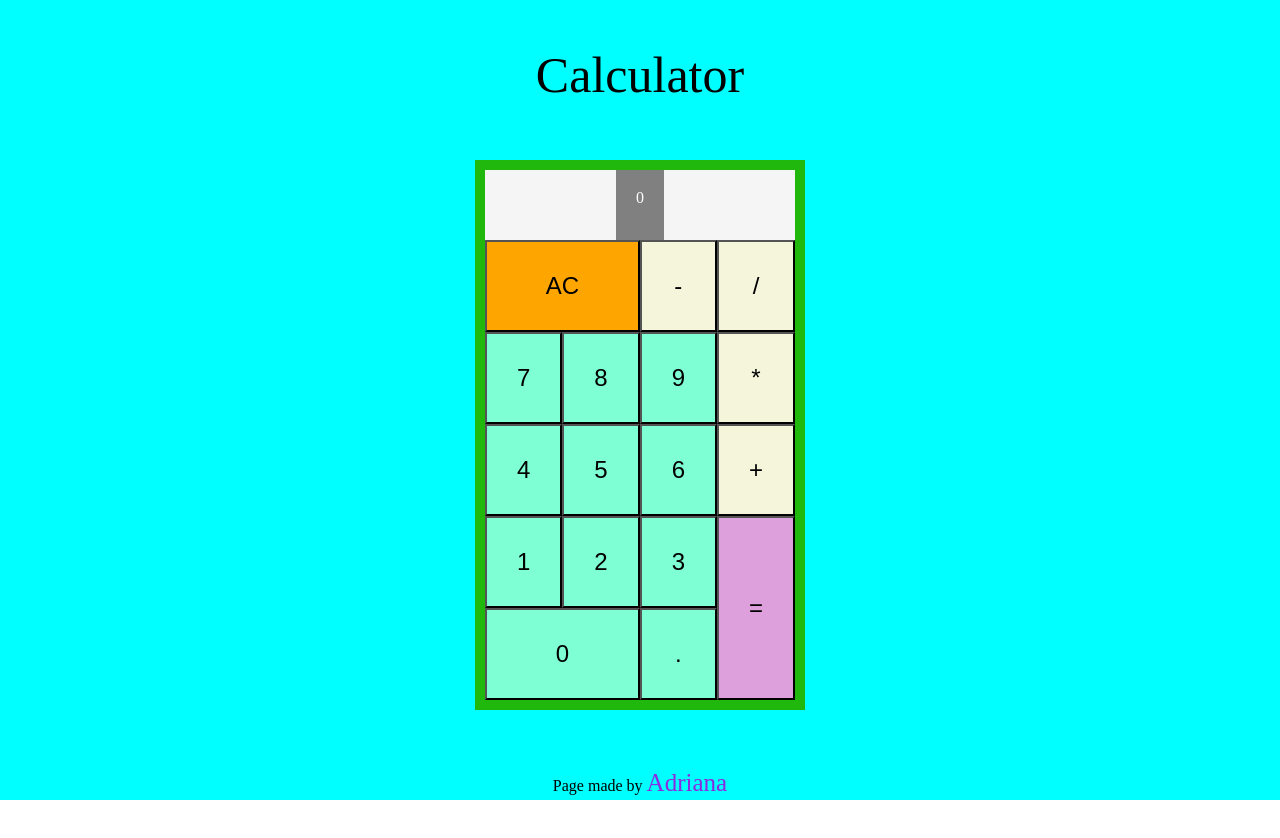
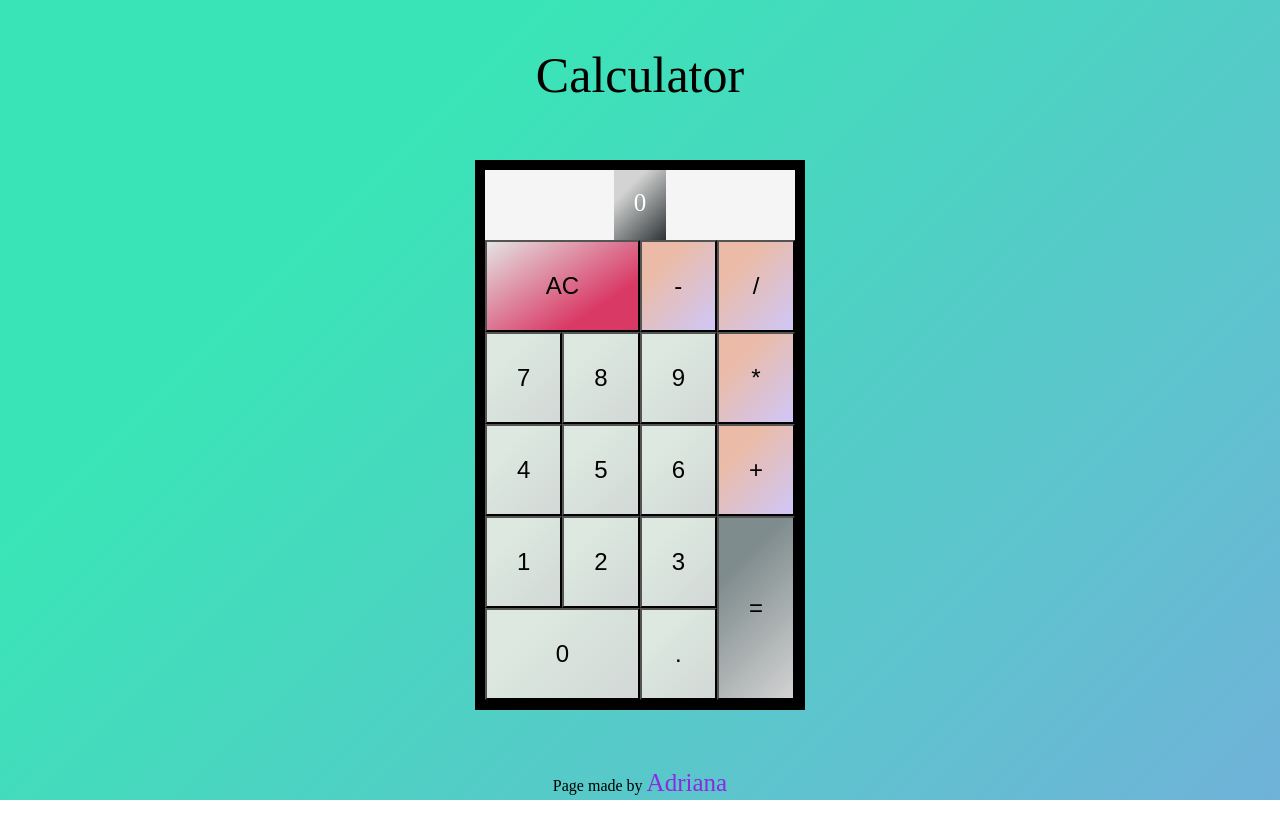
Before and after one commit to adrimihailescu/calculator, a React (Create React App) app: page / in a window 1280 px wide. Shown: the top 838 px of the page. Built offline with nearby package versions, Linux system fonts and the light colour scheme.

Commit message:
playing with sass

```diff
--- a/src/App.js
+++ b/src/App.js
@@ -14,6 +14,7 @@ function App() {
 	const onClickHandler = (e) => {
 		const classes = e.target.className.split(" ");
 		const value = e.target.textContent;
+
 		switch (true) {
 			case classes.includes("operator"):
 			case classes.includes("number"):
@@ -25,8 +26,7 @@ function App() {
 					// console.log("number/operator pressed");
 				} else {
 					setCurrentValue(value);
-					// const newValue = currentValue.slice(0, currentValue.length - 1);
-					// setCurrentValue(newValue + value);
+
 					// eslint-disable-next-line no-const-assign
 				}
 
@@ -35,8 +35,10 @@ function App() {
 			case classes.includes("result"):
 				if (setPreviousValue(currentValue));
 				const result = currentValue.includes(".")
-					? eval(currentValue).toFixed(2)
-					: eval(currentValue);
+					? // eslint-disable-next-line no-eval
+					  eval(currentValue).toFixed(2)
+					: // eslint-disable-next-line no-eval
+					  eval(currentValue);
 				setCurrentValue(result);
 
 				// eslint-disable-next-line no-eval
@@ -47,7 +49,7 @@ function App() {
 			case classes.includes("decimal"):
 				if (!decimal) {
 					setCurrentValue(currentValue + ".");
-					setDecimal(true);
+					setDecimal();
 				}
 				// console.log("decimal");
 
--- a/src/components/Calculator/Calculator.scss
+++ b/src/components/Calculator/Calculator.scss
@@ -4,5 +4,5 @@
 	justify-items: center;
 	background-color: whitesmoke;
 	margin: 10px;
-	border: 10px solid rgb(32, 184, 12);
+	border: 10px solid black;
 }
--- a/src/components/Calculator/DisplayOutputs/DisplayOutputs.scss
+++ b/src/components/Calculator/DisplayOutputs/DisplayOutputs.scss
@@ -1,9 +1,12 @@
 .display {
 	padding: 20px;
-
+	font-size: 25px;
 	height: 30px;
 	max-width: 350px;
-	background-color: grey;
+
+	background-color: #2d3436;
+	background-image: linear-gradient(315deg, #2d3436 0%, #d3d3d3 74%);
+
 	align-items: center;
 	text-align: right;
 	color: white;
--- a/src/components/Calculator/NumPad/Button/Button.scss
+++ b/src/components/Calculator/NumPad/Button/Button.scss
@@ -1,29 +1,38 @@
 .number {
-	background-color: aquamarine;
+	background-color: #d2d8d6;
+	background-image: linear-gradient(315deg, #d2d8d6 0%, #dce8e0 74%);
+
 	padding: 30px;
 	font-size: 24px;
 }
 
 .operator {
-	background-color: beige;
+	background-color: #cfc7f8;
+	background-image: linear-gradient(315deg, #cfc7f8 0%, #ebbba7 74%);
 	padding: 20px;
 	font-size: 24px;
 }
 
 .delete {
-	background-color: orange;
+	background-color: #e3e3e3;
+	background-image: linear-gradient(147deg, #e3e3e3 0%, #d93965 74%);
+
 	padding: 30px;
 	font-size: 24px;
 }
 
 .result {
-	background-color: plum;
+	background-color: #d3d3d3;
+	background-image: linear-gradient(315deg, #d3d3d3 0%, #7f8c8d 74%);
+
 	padding: 30px;
 	font-size: 24px;
 }
 
 .decimal {
-	background-color: aquamarine;
+	background-color: #d2d8d6;
+	background-image: linear-gradient(315deg, #d2d8d6 0%, #dce8e0 74%);
+
 	font-size: 24px;
 }
 
--- a/src/components/Layout/Layout.scss
+++ b/src/components/Layout/Layout.scss
@@ -1,5 +1,6 @@
 main {
-	background-color: cyan;
+	background-color: #70b2d9;
+	background-image: linear-gradient(315deg, #70b2d9 0%, #39e5b6 74%);
 	min-width: 100%;
 	height: 100%;
 	padding: 0;
```
